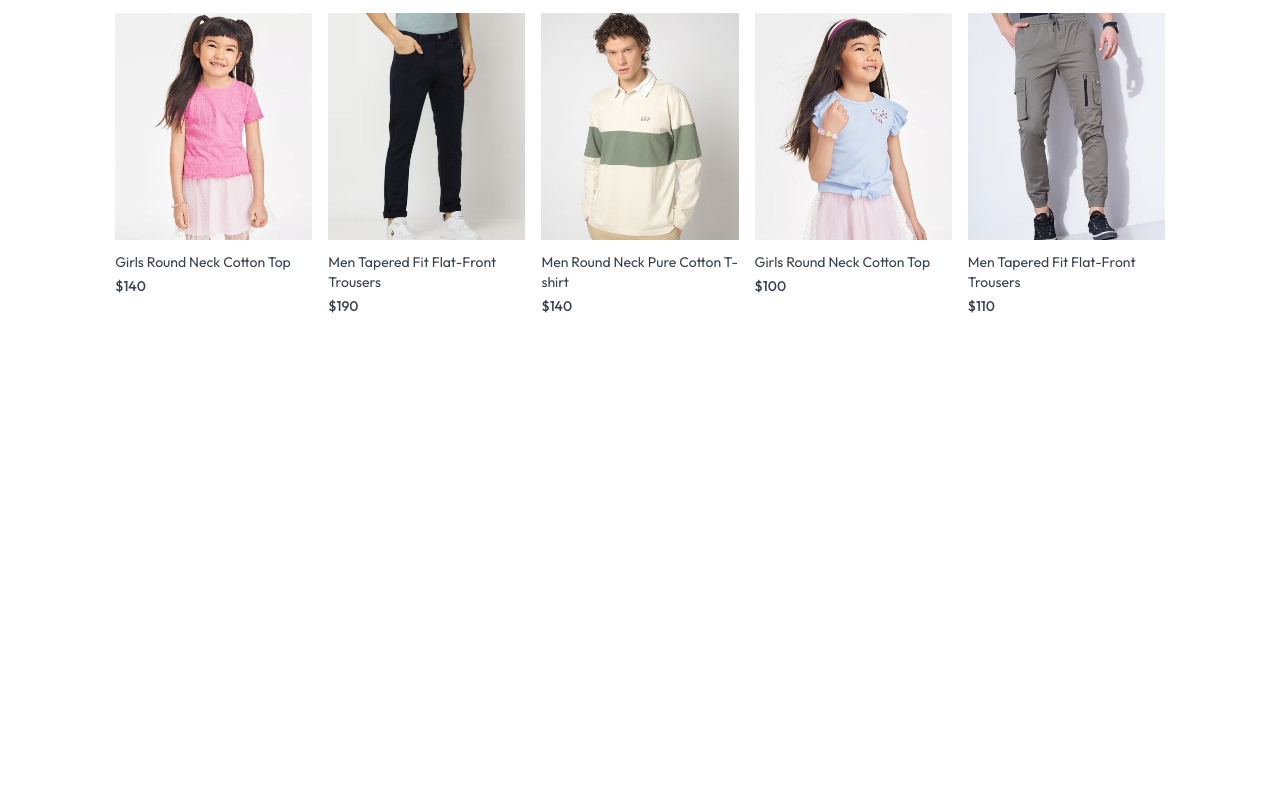
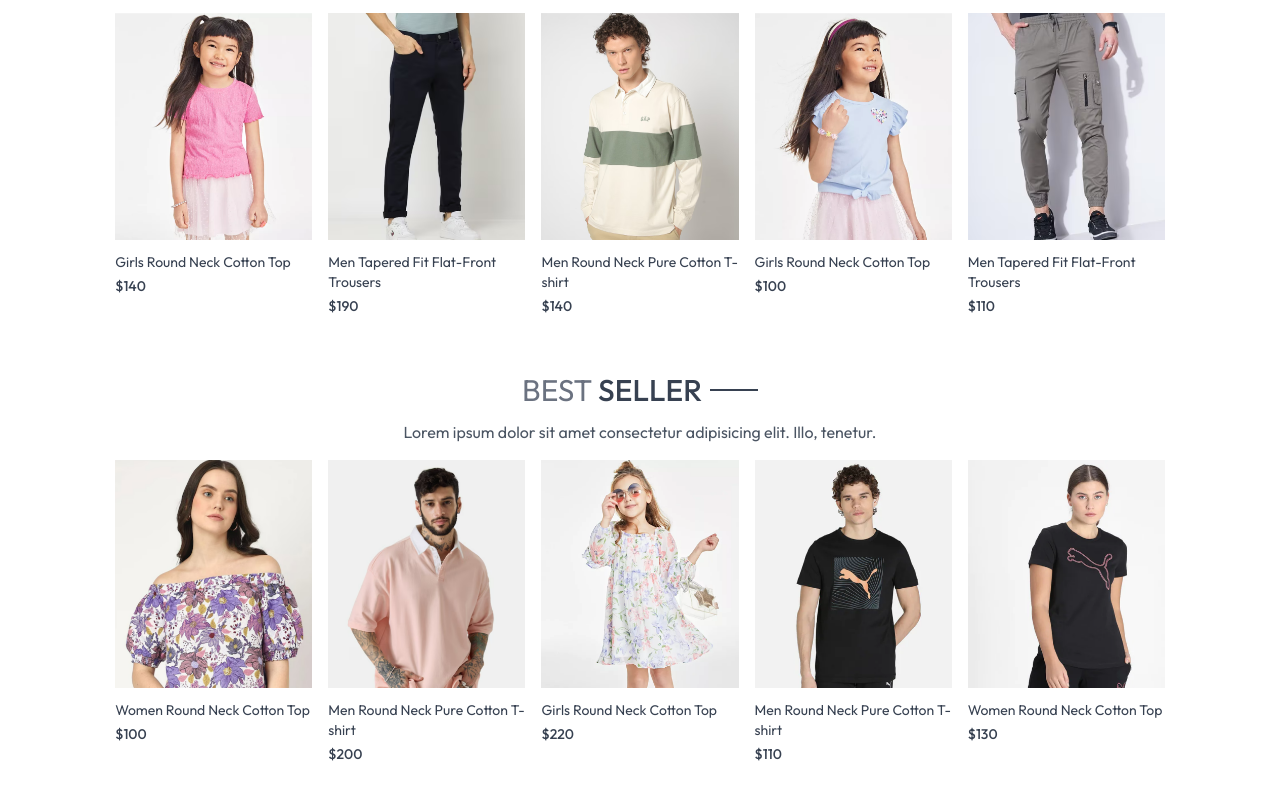
Before and after one commit to aslanliIbrahim/e-commerce-website, a React (Create React App) app: page / in a window 1280 px wide. Shown: the part 961-1761 px from the top of the page. Before the commit the page ends 1317 px from the top, so only its background shows below. Built offline with nearby package versions, Linux system fonts and the light colour scheme.

Commit message:
BestSelller side is ready for use

```diff
--- /dev/null
+++ b/src/components/BestSeller.jsx
@@ -0,0 +1,41 @@
+import React, { useContext, useState, useEffect } from "react";
+import Title from "./Title";
+import { ShopContext } from "../context/ShopContext";
+import ProductItem from "./ProductItem";
+
+const BestSeller = () => {
+  const { products } = useContext(ShopContext);
+  const [bestSeller, setBestSeller] = useState([]);
+
+  useEffect(() => {
+    const bestProduct = products.filter((item) => item.bestseller);
+    setBestSeller(bestProduct.slice(0,5));
+  }, []);
+
+  return (
+    <section className="my-10">
+      <div className="text-center py-4 text-3xl">
+        <Title text1={"Best"} text2={"Seller"} />
+        <p className="w-3/4 m-auto text-xs sm:text-sm md:text-base text-gray-600">
+          Lorem ipsum dolor sit amet consectetur adipisicing elit. Illo,
+          tenetur.
+        </p>
+      </div>
+
+      {/* This is rendering products side */}
+      <div className="grid grid-cols-2 sm:grid-cols-3 md:grid-cols-4 lg:grid-cols-5 gap-4 gap-y-6">
+        {bestSeller.map((item, index) => (
+          <ProductItem
+            key={index}
+            id={item._id}
+            name={item.name}
+            price={item.price}
+            image={item.image}
+          />
+        ))}
+      </div>
+    </section>
+  );
+};
+
+export default BestSeller;
--- a/src/pages/Home.jsx
+++ b/src/pages/Home.jsx
@@ -1,12 +1,14 @@
 import React from 'react'
 import Hero from '../components/Hero'
 import LatestCollection from '../components/LatestCollection'
+import BestSeller from '../components/BestSeller'
 
 const home = () => {
   return (
     <>
       <Hero/>
       <LatestCollection/>
+      <BestSeller/>
     </>
   )
 }
```
Also changed, not shown: src/components/ProductItem.jsx (+12 -7 lines).
